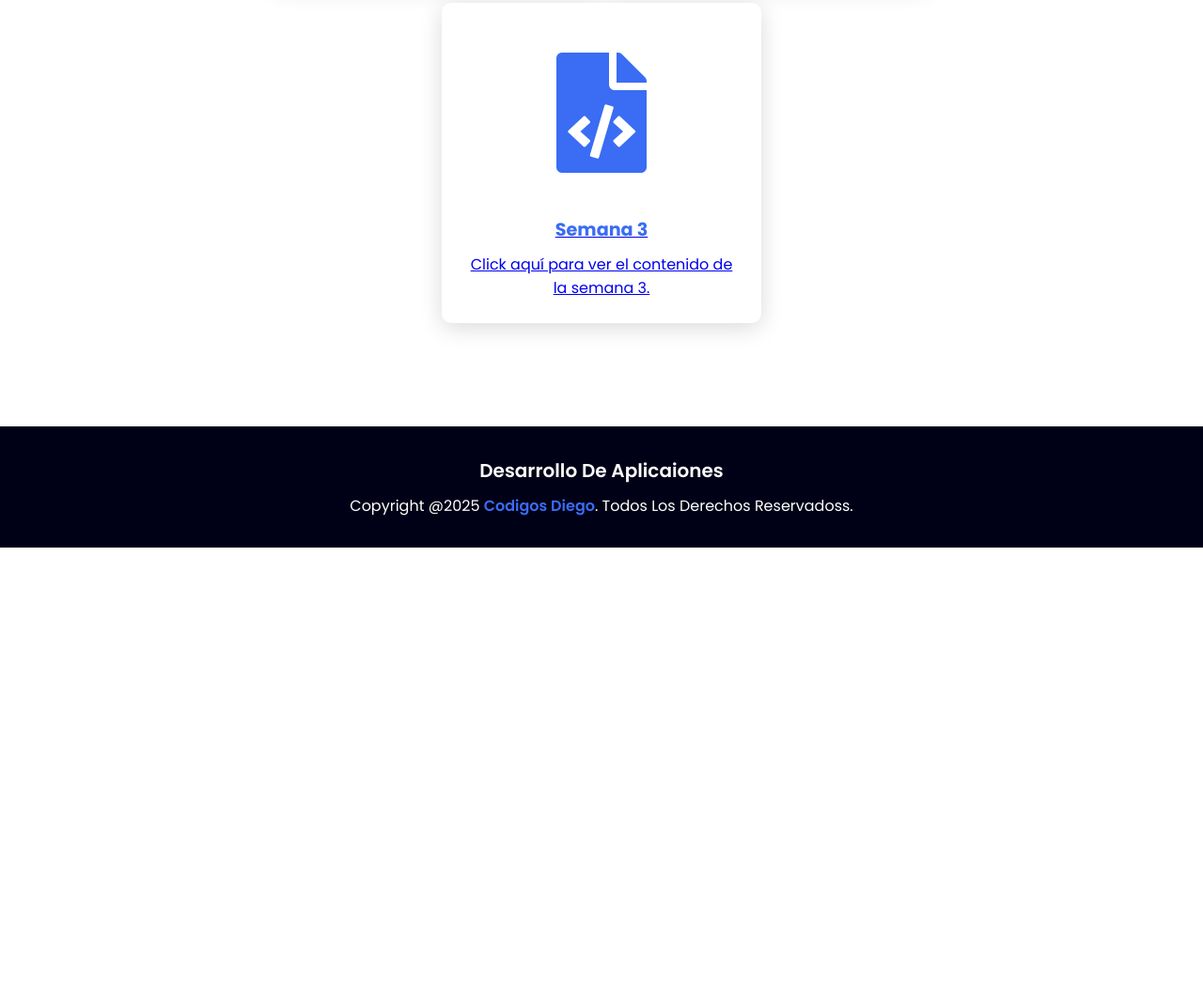
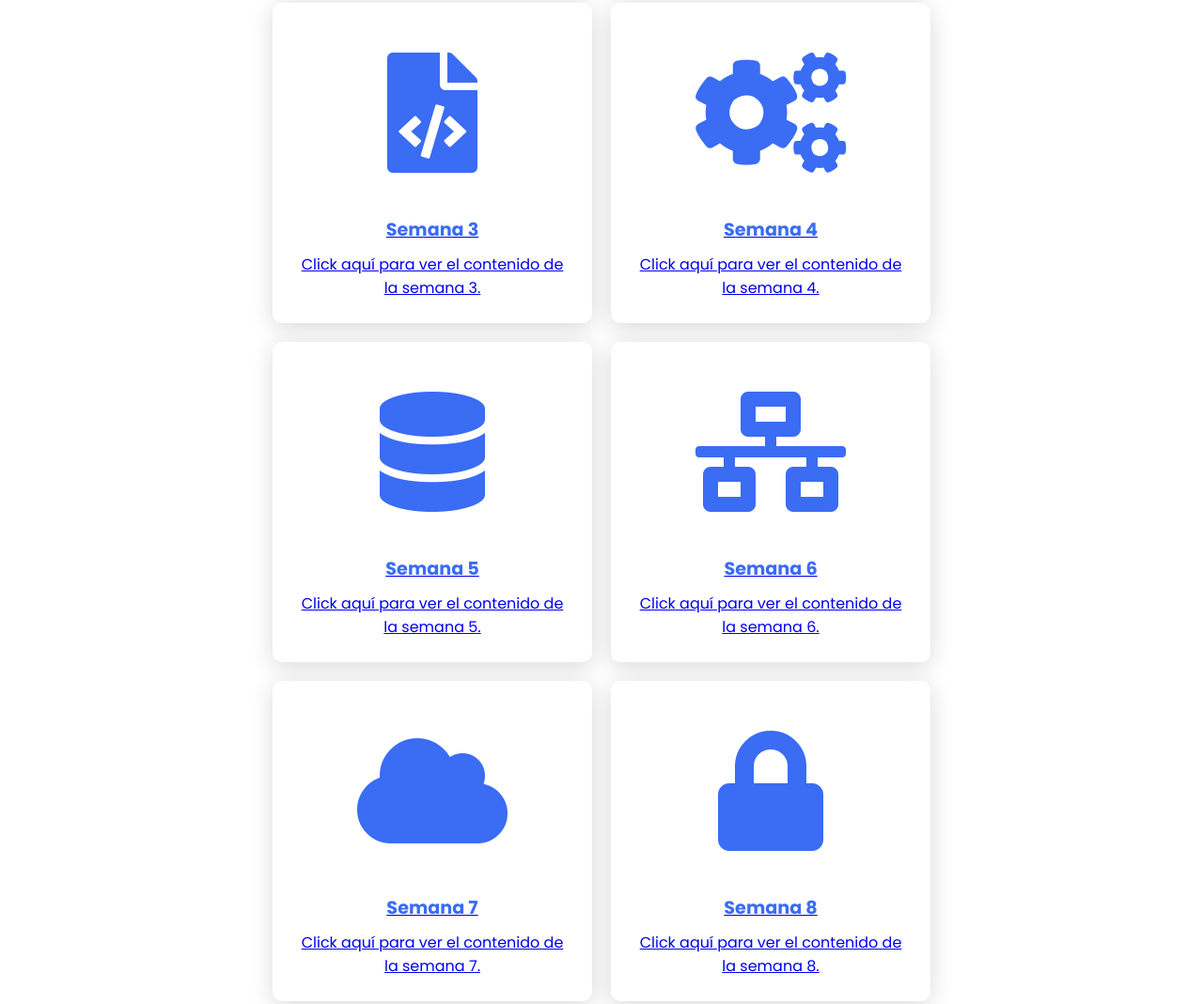
Before and after one commit to DiegoAlonsoUntiverosMoreno/tarea-desarrollo, a plain HTML site: page index.html in a window 1280 px wide. Shown: the part 3079-4148 px from the top of the page at 94% size. Before the commit the page ends 3662 px from the top, so only its background shows below. Drawn offline with nearby package versions, Linux system fonts and the light colour scheme.

Commit message:
Update index.html

```diff
--- a/index.html
+++ b/index.html
@@ -117,6 +117,59 @@
                 <h3>Semana 3</h3>
                 <p>Click aquí para ver el contenido de la semana 3.</p>
             </div>
+             </a>
+
+        <!-- Semana 4 -->
+        <a href="semana4.html" class="card" data-aos="fade-right" data-aos-duration="1000" data-aos-delay="400">
+            <div class="service-icon">
+                <i class="fas fa-cogs"></i>
+            </div>
+            <div class="info">
+                <h3>Semana 4</h3>
+                <p>Click aquí para ver el contenido de la semana 4.</p>
+            </div>
+        </a>
+
+        <!-- Semana 5 -->
+        <a href="semana5.html" class="card" data-aos="fade-up" data-aos-duration="1000" data-aos-delay="400">
+            <div class="service-icon">
+                <i class="fas fa-database"></i>
+            </div>
+            <div class="info">
+                <h3>Semana 5</h3>
+                <p>Click aquí para ver el contenido de la semana 5.</p>
+            </div>
+        </a>
+        <!-- Semana 6 -->
+        <a href="semana6.html" class="card" data-aos="fade-left " data-aos-duration="1000" data-aos-delay="400">
+            <div class="service-icon">
+                <i class="fas fa-network-wired"></i>
+            </div>
+            <div class="info">
+                <h3>Semana 6</h3>
+                <p>Click aquí para ver el contenido de la semana 6.</p>
+            </div>
+        </a>
+        <!-- Semana 7 -->
+        <a href="semana7.html" class="card" data-aos="fade-right" data-aos-duration="1000" data-aos-delay="400">
+            <div class="service-icon">
+                <i class="fas fa-cloud"></i>
+            </div>
+            <div class="info">
+                <h3>Semana 7</h3>
+                <p>Click aquí para ver el contenido de la semana 7.</p>
+            </div>
+        </a>
+        <!-- Semana 8 -->
+        <a href="semana8.html" class="card" data-aos="fade-up" data-aos-duration="1000" data-aos-delay="400">
+            <div class="service-icon">
+                <i class="fas fa-lock"></i>
+            </div>
+            <div class="info">
+                <h3>Semana 8</h3>
+                <p>Click aquí para ver el contenido de la semana 8.</p>
+            </div>
+        </a>
         </a>
     </div>
 </section>
```
